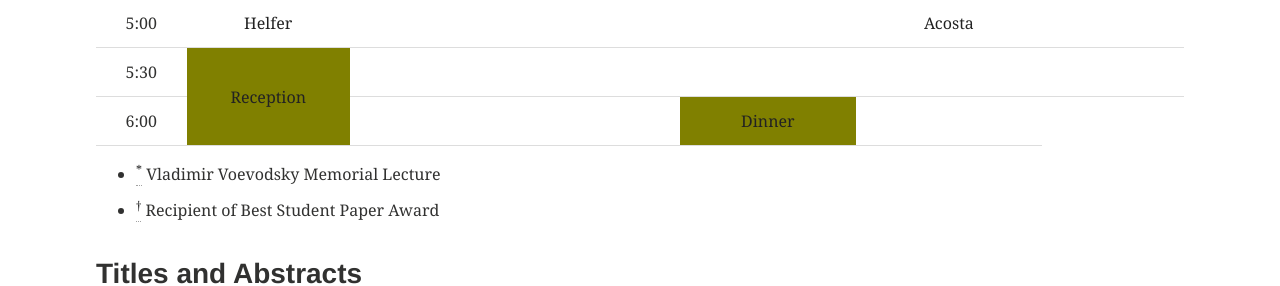
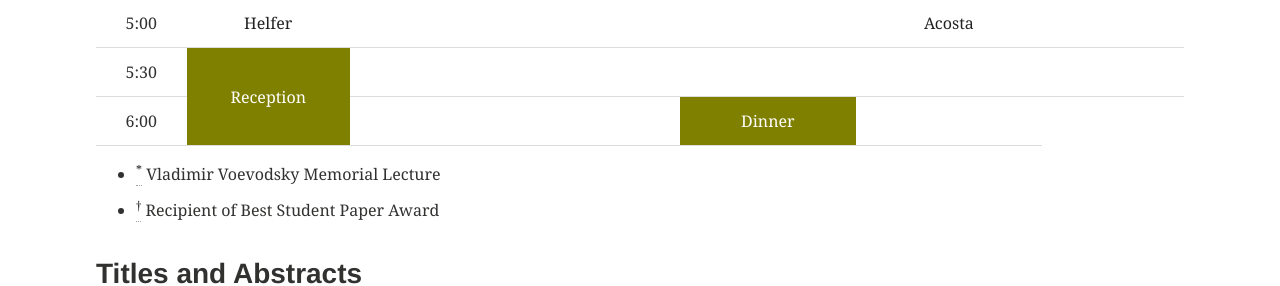
Before and after one commit to HoTT/HoTT-2019, a Jekyll site: the page built from programme.md, in a window 1280 px wide. Shown: the part 1315-1601 px from the top of the page. Built offline with Jekyll 4.4.1, drawn with Linux system fonts in a browser that asks for light colours.

Commit message:
maybe fix color of reception and dinner

```diff
--- a/programme.md
+++ b/programme.md
@@ -24,8 +24,8 @@ title: "Programme"
 <tr><td>4:00</td><td><a href="#choudhury">Choudhury</a></td><td><a href="#sozeau">Sozeau</a></td><td><a href="#lessard">Lessard</a></td><td><a href="#moeneclaey">Moeneclaey</a></td><td> </td></tr>
 <tr><td>4:30</td><td><a href="#cagne">Cagne</a></td><td><a href="#lynge">Lynge</a></td><td><a href="#white">White</a></td><td><a href="#bentzen">Bentzen</a></td><td> </td></tr>
 <tr><td>5:00</td><td><a href="#helfer">Helfer</a></td><td></td><td></td><td></td><td><a href="#acosta">Acosta</a></td><td> </td></tr>
-<tr><td>5:30</td><td style="background-color:olive; color:white" rowspan="2"><a href="#reception">Reception</a></td><td></td><td></td><td></td><td></td><td> </td></tr>
-<tr><td>6:00</td><td></td><td></td><td style="background-color:olive; color:white"><a href="#dinner">Dinner</a></td><td> </td></tr>
+<tr><td>5:30</td><td style="background-color:olive" rowspan="2"><a href="#reception" style="color:white">Reception</a></td><td></td><td></td><td></td><td></td><td> </td></tr>
+<tr><td>6:00</td><td></td><td></td><td style="background-color:olive"><a href="#dinner" style="color:white">Dinner</a></td><td> </td></tr>
 </tbody></table>
 
 * <a name="vvmemorial"><sup>*</sup></a> Vladimir Voevodsky Memorial Lecture
```
